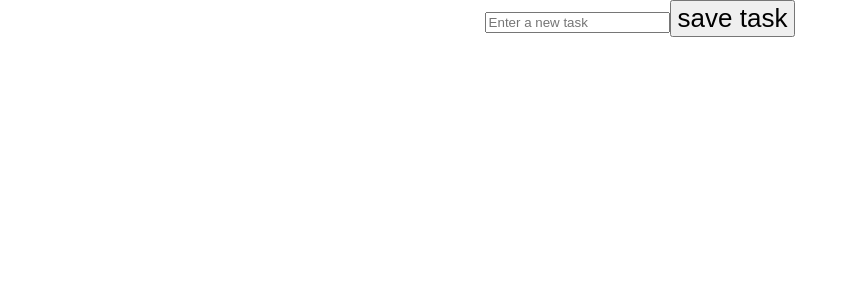
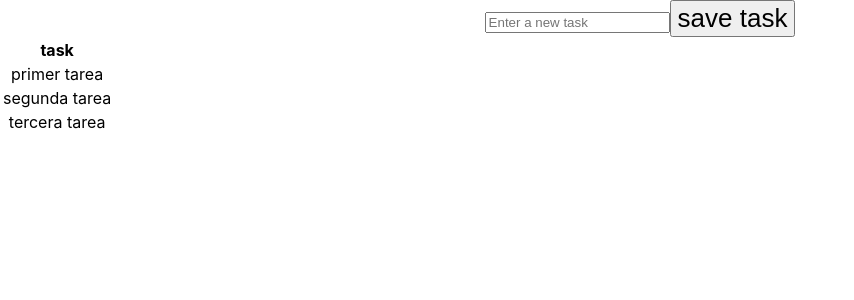
Before and after one commit to 1001-caleb/react-toDo, a React (Vite) app: page / in a window 1280 px wide. Shown: the top 300 px of the page, without its empty margins (0-854 px from the left). Built offline with nearby package versions, Linux system fonts and the light colour scheme.

Commit message:
listar tareas

```diff
--- a/src/App.jsx
+++ b/src/App.jsx
@@ -1,10 +1,50 @@
+import { useState } from 'react'
 import './App.css'
 import { TaskCreator } from './components/TaskCreator'
 
 function App() {
+
+  const [taskItems, setTaskItems] = useState([
+    { name: 'primer tarea', done: false },
+    { name: 'segunda tarea', done: false },
+    { name: 'tercera tarea', done: false }
+  ]);
+
+  {/* añadimos el nombre de nyuestra tarea ingresada al array de objetos */}
+  function createNewTask(taskName) {
+
+    {/* validamos que la tarea no esté repetida */}
+    if(!taskItems.find(task => task.name === taskName)){
+      setTaskItems([...taskItems, { name: taskName, done: false }])
+    }
+
+  }
+
   return (
     <div className="App">
-      <TaskCreator/>
+      {/* pasamos como props la función para crear una nueva tarea */}
+      <TaskCreator createNewTask={createNewTask} />
+
+      <table>
+        <thead>
+          <tr>
+            <th>
+              task
+            </th>
+          </tr>
+        </thead>
+        <tbody>
+          {/* recorremos el array de objetos de tareas y por cada tarea mostramos su nombre en una tabla. */}
+          {
+            taskItems.map(task => (
+              <tr key={task.name}>
+                <td>{task.name}</td>
+              </tr>
+            ))
+          }
+        </tbody>
+      </table>
+
     </div>
   )
 }
--- a/src/components/TaskCreator.jsx
+++ b/src/components/TaskCreator.jsx
@@ -1,17 +1,19 @@
 import { useState } from "react";
 
-export const TaskCreator = () => {
-    const [newTaskName, setNewTaskName] = useState()
+export const TaskCreator = ({ createNewTask }) => {
+    const [newTaskName, setNewTaskName] = useState('')
 
     {/* manipulamos el envio de datos, guardamos en local storage y limpiamos el input  */ }
     const handleSubmit = (e) => {
         e.preventDefault();
+        createNewTask(newTaskName);
         localStorage.setItem('task', newTaskName);
         setNewTaskName('');
     }
 
     return (
         <form onSubmit={handleSubmit}>
+            {/* capturando lo que typeamos en el input con useState  */ }
             <input
                 type="text"
                 placeholder='Enter a new task'
@@ -21,7 +23,7 @@ export const TaskCreator = () => {
             <button onClick={(handleSubmit)}>save task</button>
         </form>
     )
-    {/* capturando lo que typeamos en el input con useState  */ }
+
 
 
 }
```
